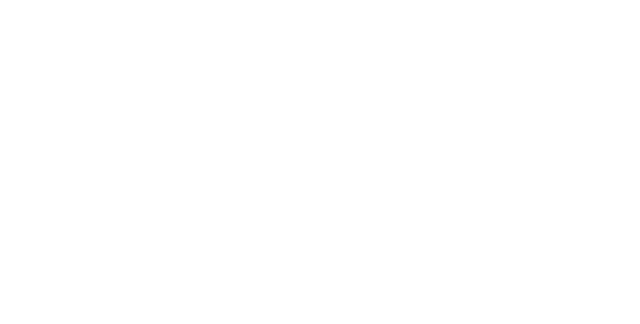
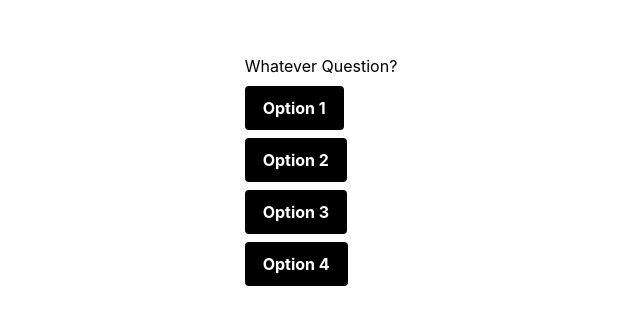
Before and after one commit to tsrsmict/autohacks_tsrs_submission, a React (Create React App) app in the folder frontend-ext/: page /question in a window 1280 px wide. Before the commit this address had no page. Shown: the part 230-554 px from the top of the page, without its empty margins (319-959 px from the left). Built offline with nearby package versions, Linux system fonts and the light colour scheme.

Commit message:
added question component

```diff
--- a/frontend-ext/src/App.js
+++ b/frontend-ext/src/App.js
@@ -4,6 +4,7 @@
 import Login from './Components/Login';
 import Signup from './Components/Signup';
 import { BrowserRouter, Route, Link, Routes } from "react-router-dom"
+import Question from './Components/Question';
 
 function App() {
   return (
@@ -13,6 +14,7 @@
         <Route path="/" element={<Home />} />
          <Route path='/login' element={<Login />} />
          <Route path='/signup' element={<Signup />} />
+         <Route path='/question' element={<Question />} />
         </Routes>
       </BrowserRouter>
       </div>
--- /dev/null
+++ b/frontend-ext/src/Components/Question.js
@@ -0,0 +1,27 @@
+import React from 'react'
+
+function Question() {
+    return (
+        <div className=" flex h-screen justify-center items-center">
+            <div className='m-30'>
+                <h1>Whatever Question?</h1>
+                <div className=" justify-center items-center">
+                    <div>
+                    <button className="ml-auto mt-2 bottom-20 bg-black hover:bg-white border border-2 border-black hover:text-black text-white font-bold py-2 px-4 rounded">Option 1</button>
+                    </div>
+                    <div>
+                    <button className="ml-auto mt-2 bottom-20 bg-black hover:bg-white border border-2 border-black hover:text-black text-white font-bold py-2 px-4 rounded">Option 2</button>
+                    </div>
+                    <div>
+                    <button className=" mt-2 bottom-20 bg-black hover:bg-white border border-2 border-black hover:text-black text-white font-bold py-2 px-4 rounded">Option 3</button>
+                    </div>
+                    <div>
+                    <button className=" mt-2 bottom-20 bg-black hover:bg-white border border-2 border-black hover:text-black text-white font-bold py-2 px-4 rounded">Option 4</button>
+                    </div>
+                </div>
+            </div>
+      </div>
+      )
+}
+
+export default Question
```
